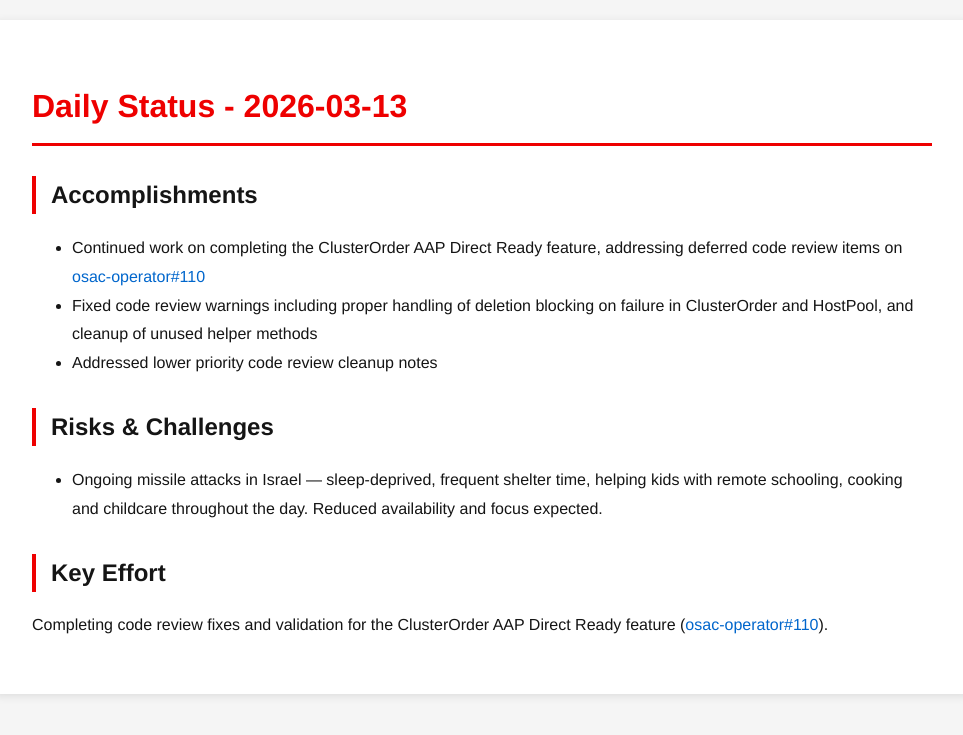
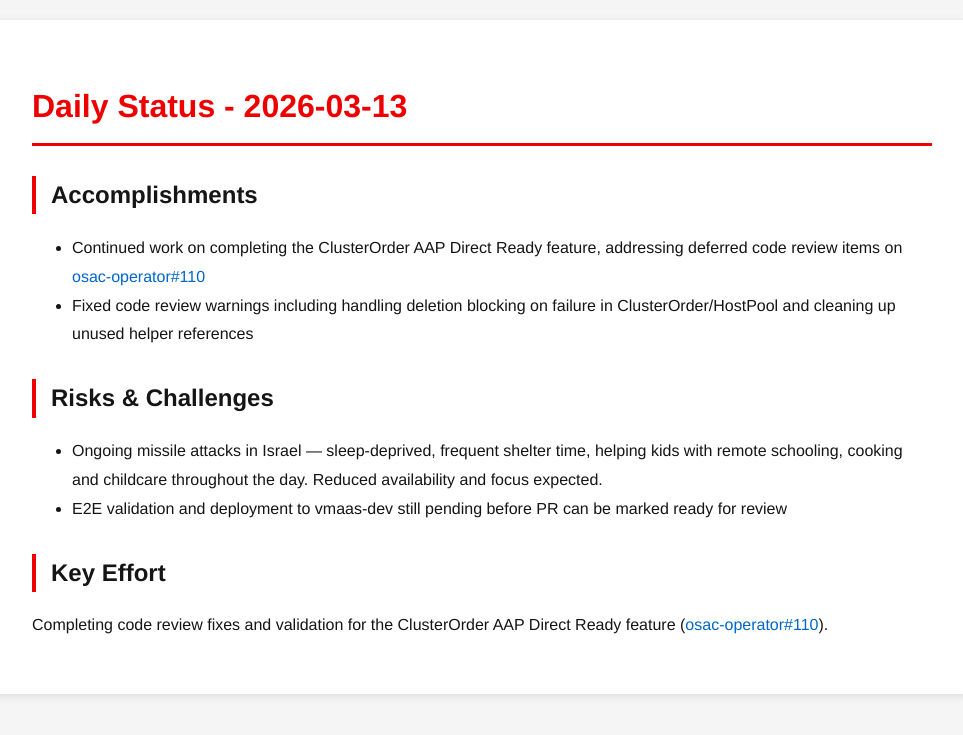
Before and after one commit to tzvatot/daily-status, a Jekyll site: the page built from 2026-03-13.md, in a window 1280 px wide. Shown: the top 735 px of the page, without its empty margins (158-1121 px from the left). Built offline with Jekyll 4.4.1, drawn with Linux system fonts in a browser that asks for light colours.

Commit message:
Daily status update - 2026-03-13

```diff
--- a/2026-03-13.md
+++ b/2026-03-13.md
@@ -8,11 +8,11 @@ date: 2026-03-13
 
 ## Accomplishments
 - Continued work on completing the ClusterOrder AAP Direct Ready feature, addressing deferred code review items on [osac-operator#110](https://github.com/osac-project/osac-operator/pull/110)
-- Fixed code review warnings including proper handling of deletion blocking on failure in ClusterOrder and HostPool, and cleanup of unused helper methods
-- Addressed lower priority code review cleanup notes
+- Fixed code review warnings including handling deletion blocking on failure in ClusterOrder/HostPool and cleaning up unused helper references
 
 ## Risks & Challenges
 - Ongoing missile attacks in Israel — sleep-deprived, frequent shelter time, helping kids with remote schooling, cooking and childcare throughout the day. Reduced availability and focus expected.
+- E2E validation and deployment to vmaas-dev still pending before PR can be marked ready for review
 
 ## Key Effort
 Completing code review fixes and validation for the ClusterOrder AAP Direct Ready feature ([osac-operator#110](https://github.com/osac-project/osac-operator/pull/110)).
```
